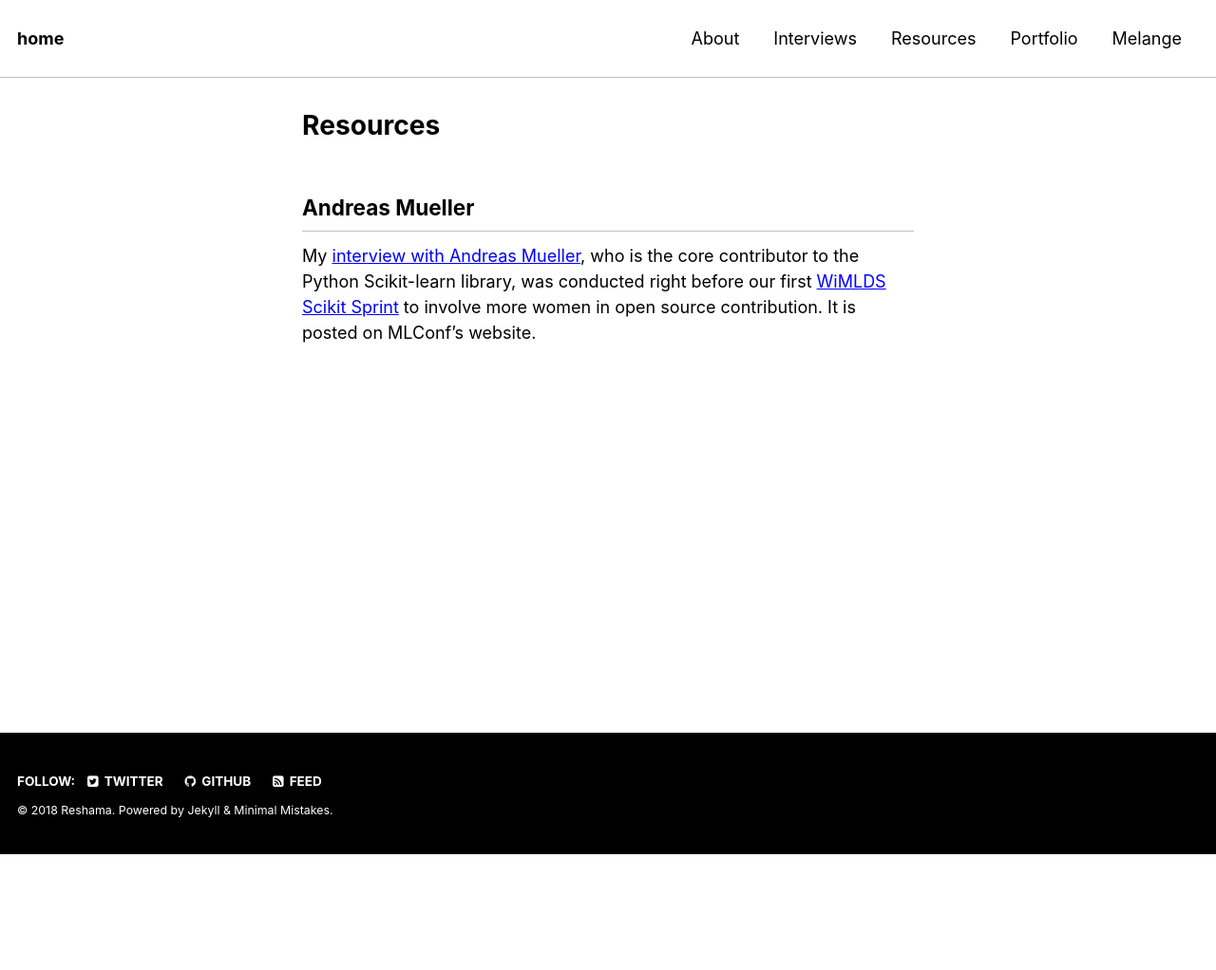
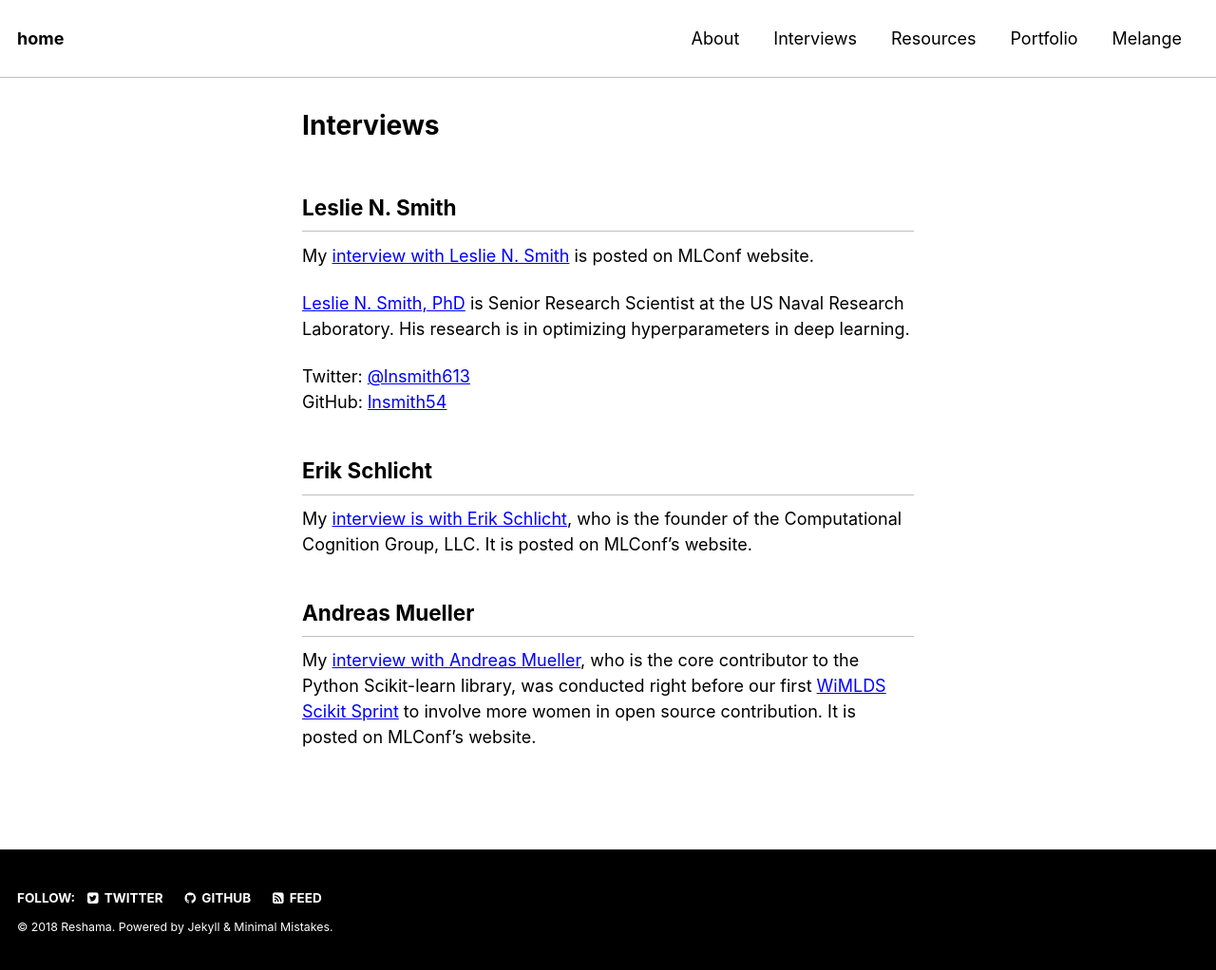
Before and after one commit to reshamas/reshamas.github.io, a Jekyll site: the page built from interviews/index.md, in a window 1280 px wide. Shown: the whole page at 95% size. Built offline with Jekyll 4.4.1, drawn with Linux system fonts in a browser that asks for light colours; before the commit the page ends 900 px from its top, so only the background shows below that.

Commit message:
Update index.md

```diff
--- a/interviews/index.md
+++ b/interviews/index.md
@@ -1,9 +1,20 @@
 ---
 layout: single
-title: Resources
+title: Interviews
 tags:
 comments: false
 ---
 
+## Leslie N. Smith
+My [interview with Leslie N. Smith](https://mlconf.com/interview-with-leslie-n-smith-phd-senior-research-scientist-at-the-us-naval-research-laboratory-by-reshama-shaikh-program-committee-member/) is posted on MLConf website.
+
+[Leslie N. Smith, PhD](https://www.linkedin.com/in/drlesliensmith/) is Senior Research Scientist at the US Naval Research Laboratory.  His research is in optimizing hyperparameters in deep learning.
+
+Twitter:  [@lnsmith613](https://twitter.com/lnsmith613)
+GitHub:  [lnsmith54](https://github.com/lnsmith54)
+
+## Erik Schlicht
+My [interview is with Erik Schlicht](https://mlconf.com/interview-erik-schlicht-founder-computational-cognition-group-c2-g-llc-reshama-shaikh/), who is the founder of the Computational Cognition Group, LLC.   It is posted on MLConf's website.
+
 ## Andreas Mueller
 My [interview with Andreas Mueller](https://mlconf.com/interview-andreas-muller-lecturer-columbia-university-core-contributor-scikit-learn-reshama-shaikh/), who is the core contributor to the Python Scikit-learn library, was conducted right before our first [WiMLDS Scikit Sprint](https://github.com/WiMLDS/scikit-sprint) to involve more women in open source contribution.  It is posted on MLConf's website.
```
